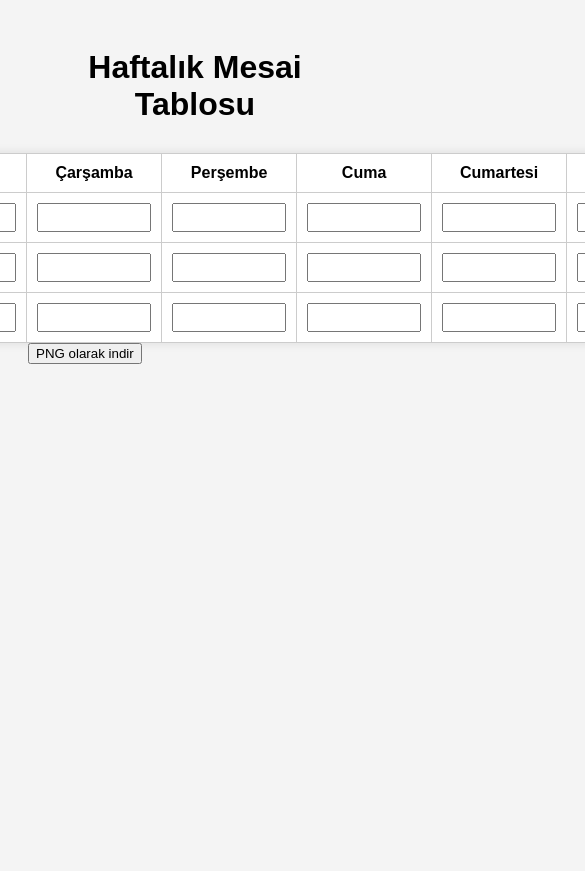
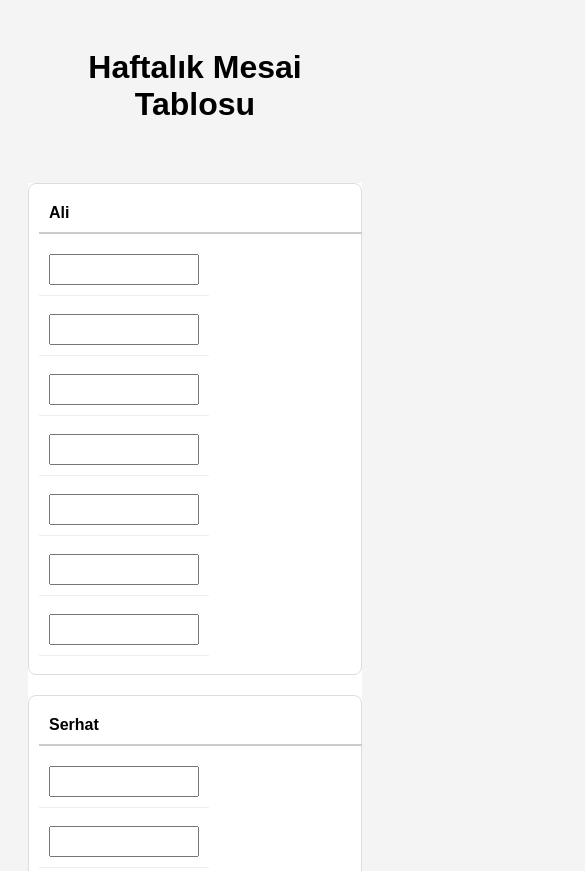
Before and after one commit to mtgndn/shift-maker, a plain HTML site: page index.html in a window 390 px wide. Shown: the top 871 px of the page, 585 px wide, since content can reach past the window. Before the commit the page ends 844 px from the top, so only its background shows below. Drawn offline with nearby package versions, Linux system fonts and the light colour scheme.

Commit message:
shift-maker

```diff
--- a/index.html
+++ b/index.html
@@ -24,6 +24,16 @@
       </thead>
       <tbody>
         <tr>
+          <td>Ali</td>
+          <td><input type="text" /></td>
+          <td><input type="text" /></td>
+          <td><input type="text" /></td>
+          <td><input type="text" /></td>
+          <td><input type="text" /></td>
+          <td><input type="text" /></td>
+          <td><input type="text" /></td>
+        </tr>
+        <tr>
           <td>Serhat</td>
           <td><input type="text" /></td>
           <td><input type="text" /></td>
@@ -35,16 +45,6 @@
         </tr>
         <tr>
           <td>Dilara</td>
-          <td><input type="text" /></td>
-          <td><input type="text" /></td>
-          <td><input type="text" /></td>
-          <td><input type="text" /></td>
-          <td><input type="text" /></td>
-          <td><input type="text" /></td>
-          <td><input type="text" /></td>
-        </tr>
-        <tr>
-          <td>Mete</td>
           <td><input type="text" /></td>
           <td><input type="text" /></td>
           <td><input type="text" /></td>
--- a/style.css
+++ b/style.css
@@ -6,27 +6,87 @@ body {
 
 h1 {
   text-align: center;
-  margin-bottom: 30px;
+  margin-bottom: 60px;
 }
 
 .table-container {
   display: flex;
   justify-content: center;
+  overflow-x: auto;
 }
 
 table {
   border-collapse: collapse;
   background-color: white;
   box-shadow: 0 0 10px rgba(0,0,0,0.1);
+  width: 100%;
+  table-layout: fixed;
 }
 
 th, td {
   border: 1px solid #ccc;
   padding: 10px;
   text-align: center;
+  min-width: 100px;
 }
 
 input {
-  width: 100px;
-  padding: 5px;
+  width: 100%;
+  padding: 8px;
+  box-sizing: border-box;
 }
+
+th:first-child,
+td:first-child {
+  position: sticky;
+  left: 0;
+  background: #fff;
+  z-index: 2;
+  min-width: 120px;
+  text-align: left;
+  font-weight: bold;
+}
+
+@media (max-width: 768px) {
+  table, thead, tbody, th, td, tr {
+    display: block;
+  }
+
+  thead {
+    display: none;
+  }
+
+  tbody tr {
+    margin-bottom: 20px;
+    border: 1px solid #ddd;
+    border-radius: 8px;
+    padding: 10px;
+    background: #fff;
+  }
+
+  tbody td {
+    display: inline-block;
+    width: 48%;
+    margin-bottom: 8px;
+    vertical-align: top;
+    border: none;
+    border-bottom: 1px solid #eee;
+  }
+
+  tbody td:first-child {
+    display: block;
+    width: 100%;
+    font-weight: bold;
+    font-size: 1rem;
+    background: none;
+    border-bottom: 2px solid #ccc;
+    margin-bottom: 10px;
+    position: static;
+  }
+
+
+  input {
+    width: 100%;
+    padding: 6px;
+  }
+}
```
